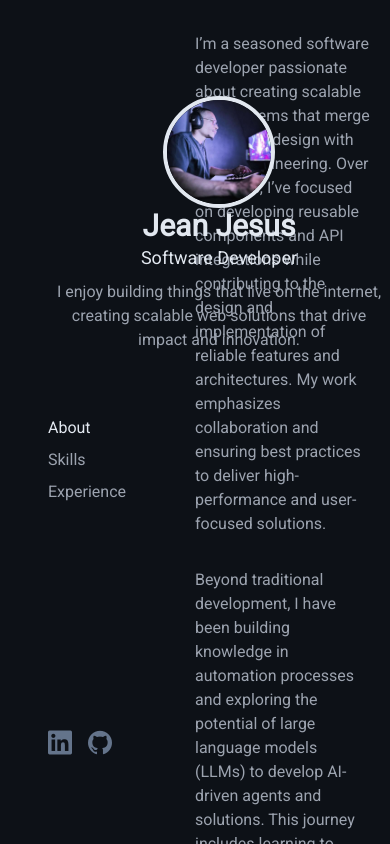
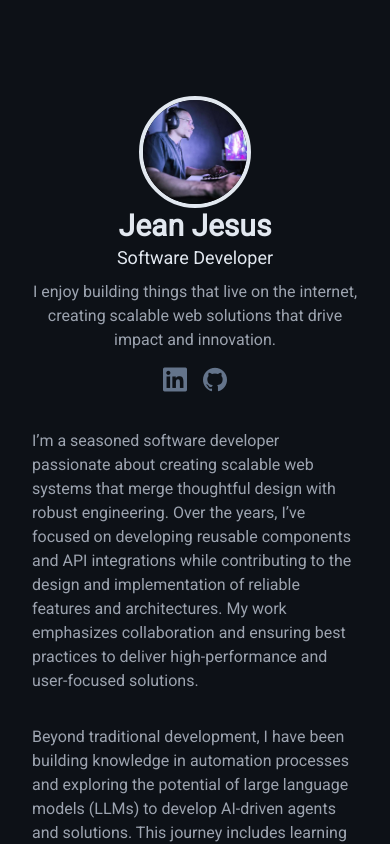
Before and after one commit to je4ngomes/portfolio, a Next.js app: page /en in a window 390 px wide. Shown: the top 844 px of the page. Built offline with nearby package versions, Linux system fonts and the light colour scheme.

Commit message:
refactor: enhance layout responsiveness and adjust styling for better alignment

```diff
--- a/src/app/[locale]/layout.tsx
+++ b/src/app/[locale]/layout.tsx
@@ -99,8 +99,8 @@ export default async function RootLayout({
     <html lang={locale} className="scroll-smooth">
       <body className={roboto.className}>
         <NextIntlClientProvider messages={messages}>
-          <div className="container mx-auto md:px-24 md:py-16 lg:pb-16">
-            <div className="grid grid-cols-2">
+          <div className="container mx-auto md:px-24 md:py-16 xl:pb-16">
+            <div className="flex flex-col xl:grid xl:grid-cols-2">
               <div className="relative">
                 <div className="flex flex-col justify-between h-full">
                   <Header />
--- a/src/app/[locale]/page.tsx
+++ b/src/app/[locale]/page.tsx
@@ -9,7 +9,7 @@ export default function App() {
   const t = useTranslations();
 
   return (
-    <main className="flex w-[90%] flex-col gap-6 items-center sm:items-start">
+    <main className="flex xl:w-[90%] flex-col gap-6 items-center px-8 md:px-0">
       <AboutSection />
 
       <SectionDivider id="skills" title={t("skills.title")} />
--- a/src/components/DirectMedia/index.tsx
+++ b/src/components/DirectMedia/index.tsx
@@ -16,7 +16,7 @@ export default function DirectMedia() {
   ];
 
   return (
-    <div className="flex flex-row justify-start pl-12 space-x-4 fixed bottom-[10%]">
+    <div className="flex flex-row mt-4 justify-center xl:justify-start xl:pl-12 xl:fixed xl:bottom-[10%] space-x-4">
       {socialMedia.map((media, index) => (
         <Link key={index} href={media.href} target="_blank">
           <Icon
--- a/src/components/Header/index.tsx
+++ b/src/components/Header/index.tsx
@@ -26,7 +26,7 @@ export default function Header() {
   ];
 
   return (
-    <header className="flex flex-col justify-start mt-24 pl-12 fixed top-0">
+    <header className="flex flex-col justify-start mt-24 xl:pl-12 xl:fixed xl:top-0 px-8 md:px-0">
       <HeaderProfile
         name={t("name")}
         role={t("role")}
--- a/src/components/Layout/Nav.tsx
+++ b/src/components/Layout/Nav.tsx
@@ -17,7 +17,7 @@ export default function Nav({ items }: NavProps) {
   const [activeItem, setActiveItem] = useState<number>(0);
 
   return (
-    <nav className="flex flex-col mt-16 space-y-2 text-gray-400 w-fit">
+    <nav className="hidden xl:flex flex-col mt-16 space-y-2 text-gray-400 w-fit">
       {items.map((item, index) => (
         <Link
           key={item.name}
```
